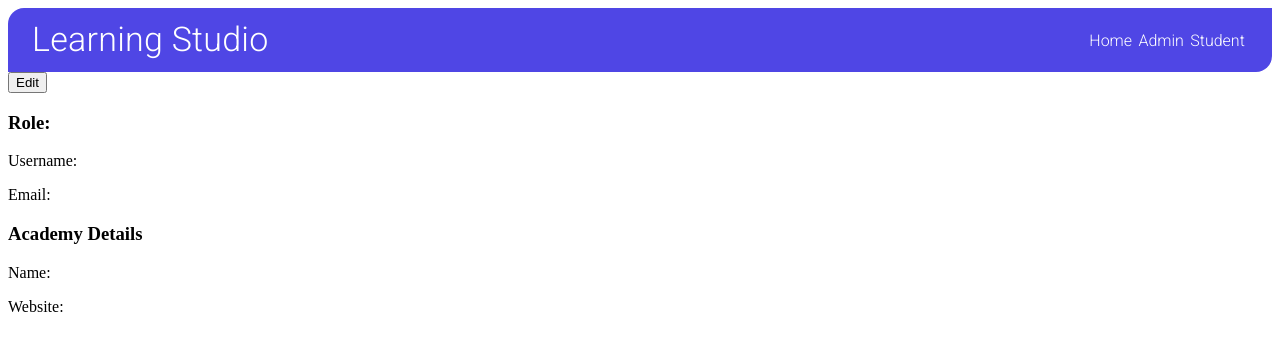
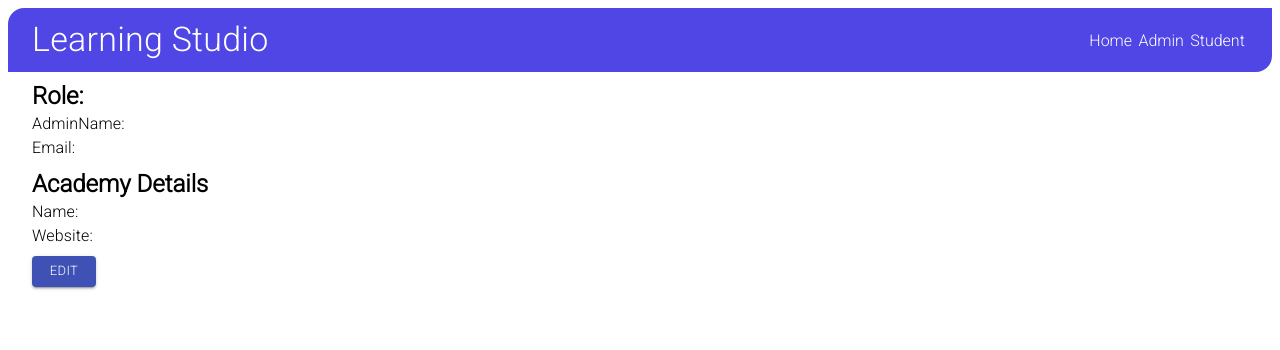
Before and after one commit to rabiya-basri/learning-studio, a React (Create React App) app: page /admin/account in a window 1280 px wide. Shown: the top 350 px of the page. Built offline with nearby package versions, Linux system fonts and the light colour scheme; no server answers.

Commit message:
applied styling fot student table

```diff
--- a/src/components/Admin/Account.js
+++ b/src/components/Admin/Account.js
@@ -2,7 +2,7 @@ import React,{useState,useEffect} from 'react'
 import { useSelector,useDispatch } from 'react-redux'
 import { startAdminDetails } from '../../actions/adminActions'
 import EditAdmin from './EditAdmin'
-
+import {Container, Typography,Button} from '@material-ui/core'
 const Account = (props) => {
     const dispatch = useDispatch()
 
@@ -21,19 +21,23 @@ const Account = (props) => {
     }
 
     return (
-        <div>
+        <Container style={{marginTop:'0.5rem'}}>
+            <Typography variant='h5' style={{fontWeight:600,marginTop:'0.5rem'}}>Role: { admin.role}</Typography>
+            <Typography>AdminName: {admin.username}</Typography>
+            <Typography>Email: {admin.email}</Typography>
+            <Typography variant='h5' style={{fontWeight:600,marginTop:'0.5rem'}}>Academy Details</Typography>
+            <Typography>Name: {admin.academy?.name}</Typography>
+            <Typography>Website: {admin.academy?.website}</Typography>
             {toggle && <EditAdmin />}
             {toggle ?
-                <button onClick={handelToggle}>close</button> :
-                <button onClick={handelToggle}>Edit</button>
+                <Button variant='contained' size='small'
+                    color='secondary' onClick={handelToggle}>close</Button> :
+                <Button variant='contained' size='small'
+                    color='primary' onClick={handelToggle}
+                    style={{marginTop:'0.5rem'}}
+                >Edit</Button>
             }
-            <h3>Role: { admin.role}</h3>
-            <p>Username: {admin.username}</p>
-            <p>Email: {admin.email}</p>
-            <h3>Academy Details</h3>
-            <p>Name: {admin.academy?.name}</p>
-            <p>Website: { admin.academy?.website}</p>
-        </div>
+        </Container>
     )
 }
 export default Account
--- a/src/components/Admin/LoginForm.js
+++ b/src/components/Admin/LoginForm.js
@@ -69,7 +69,7 @@ const LoginForm = (props) => {
                     /><br /><br/>
                 <Button variant='contained' size='small' color='primary' type='submit'>Login</Button><br/>
                 </form>
-                <Typography style={{ marginTop:'0.3rem',marginLeft:'2rem'}}>Don't have and account? <Link to='/admin/register'>Register</Link></Typography>
+                <Typography style={{ marginTop:'0.3rem',marginLeft:'2rem'}}>Don't have an account? <Link to='/admin/register'>Register</Link></Typography>
             </Paper>
         </Grid>
     )
--- a/src/components/Student/StudentContainer.js
+++ b/src/components/Student/StudentContainer.js
@@ -3,6 +3,7 @@ import Register from './Register'
 import { startAllStudents } from '../../actions/studentActions'
 import { useSelector,useDispatch } from 'react-redux'
 import StudentTable from './StudentTable'
+import { Button,Container, Typography } from '@material-ui/core'
 
 const StudentContainer = (props) => {
     const dispatch = useDispatch()
@@ -21,12 +22,12 @@ const StudentContainer = (props) => {
     }, [])
 
     return (
-        <div>
-            <button onClick={ handelToggel}>Add Student</button>
+        <Container style={{marginTop:'2rem'}}>
+            <Button variant='contained' size='small' color='primary' onClick={ handelToggel}>Add Student</Button>
             {toggel && <Register />}
-            <h3>Total Students Enrolled - {students.length}</h3>
+            <Typography variant='h5' style={{fontWeight:600,margin:'1rem '}}>Total Students - {students.length}</Typography>
             <StudentTable />
-        </div>
+        </Container>
     )
 }
 export default StudentContainer
--- a/src/components/Student/StudentTable.js
+++ b/src/components/Student/StudentTable.js
@@ -1,6 +1,7 @@
 import React from "react";
 import { useSelector,useDispatch } from "react-redux";
 import { startGetStudent,startEditStudent, startRemoveStudent } from "../../actions/studentActions";
+import { TableContainer,Table, TableHead, TableRow, TableCell, TableBody, Paper } from '@material-ui/core'
 
 const StudentTable = (props) => {
     const dispatch = useDispatch()
@@ -21,36 +22,42 @@ const StudentTable = (props) => {
         dispatch(startRemoveStudent(_id))
     }
     return (
-        <table>
-            <thead>
-                <tr>
-                    <th>Name</th>
-                    <th>Email</th>
-                    <th>view Details</th>
-                    <th>Edit</th>
-                    <th>Delete</th>
-                </tr>
-            </thead>
-            <tbody>
-                {students.map((student) => {
+        <TableContainer component={Paper}>
+            <Table sx={{ minWidth: 650 }} aria-label="simple table">
+            <TableHead>
+                <TableRow>
+                    <TableCell style={{fontWeight:600}}>Id</TableCell>
+                    <TableCell style={{fontWeight:600}}>Name</TableCell>
+                    <TableCell style={{fontWeight:600}}>Email</TableCell>
+                    <TableCell style={{fontWeight:600}}>view Details</TableCell>
+                    <TableCell style={{fontWeight:600}}>Edit</TableCell>
+                    <TableCell style={{fontWeight:600}}>Delete</TableCell>
+                </TableRow>
+            </TableHead>
+            <TableBody>
+                {students.map((student,i) => {
                     return (
-                        <tr key= {student._id} >
-                            <td>{student.name}</td>
-                            <td>{student.email}</td>
-                            <td><button onClick={() => {
+                        <TableRow key={student._id}
+                        sx={{ '&:last-child td, &:last-child th': { border: 0 } }}
+                        >
+                            <TableCell>{ i+1}</TableCell>
+                            <TableCell>{student.name}</TableCell>
+                            <TableCell>{student.email}</TableCell>
+                            <TableCell><button onClick={() => {
                                 handelStudentView(student._id)
-                            }}>View</button></td>
-                            <td><button onClick={() => {
+                            }}>View</button></TableCell>
+                            <TableCell><button onClick={() => {
                                 handelEdit(student._id)
-                            }}>Edit</button></td>
-                            <td><button onClick={() => {
+                            }}>Edit</button></TableCell>
+                            <TableCell><button onClick={() => {
                                 handelDelete(student._id)
-                            }}>Delete</button></td>
-                        </tr>
+                            }}>Delete</button></TableCell>
+                        </TableRow>
                     )
                 })}
-            </tbody>
-        </table>
+            </TableBody>
+        </Table>
+        </TableContainer>
     )
 }
 export default StudentTable
```
